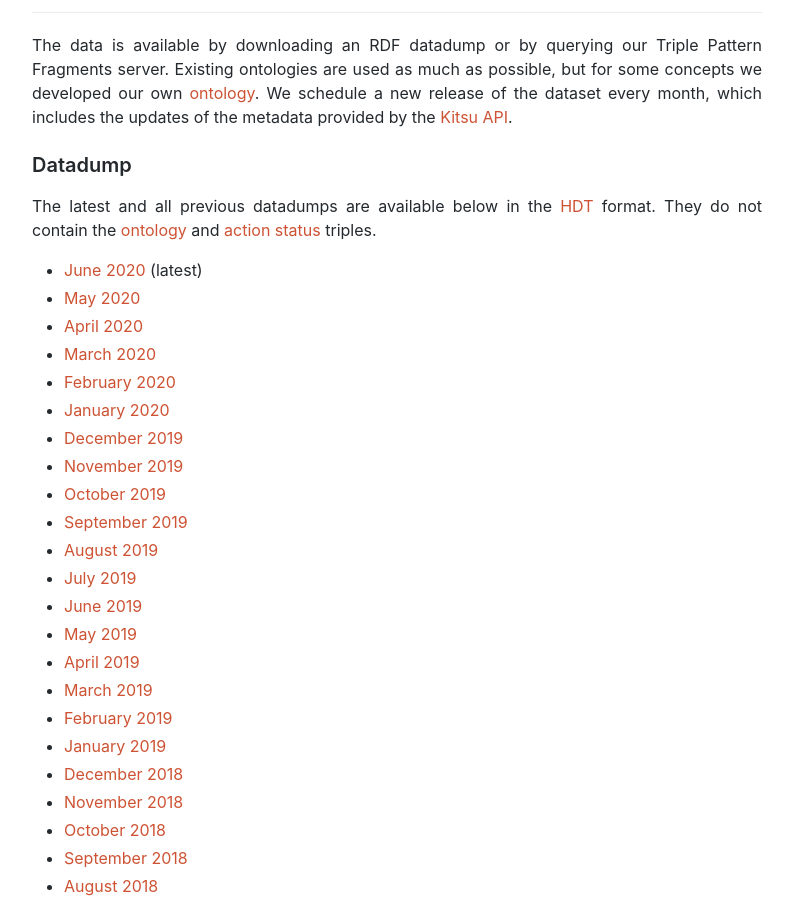
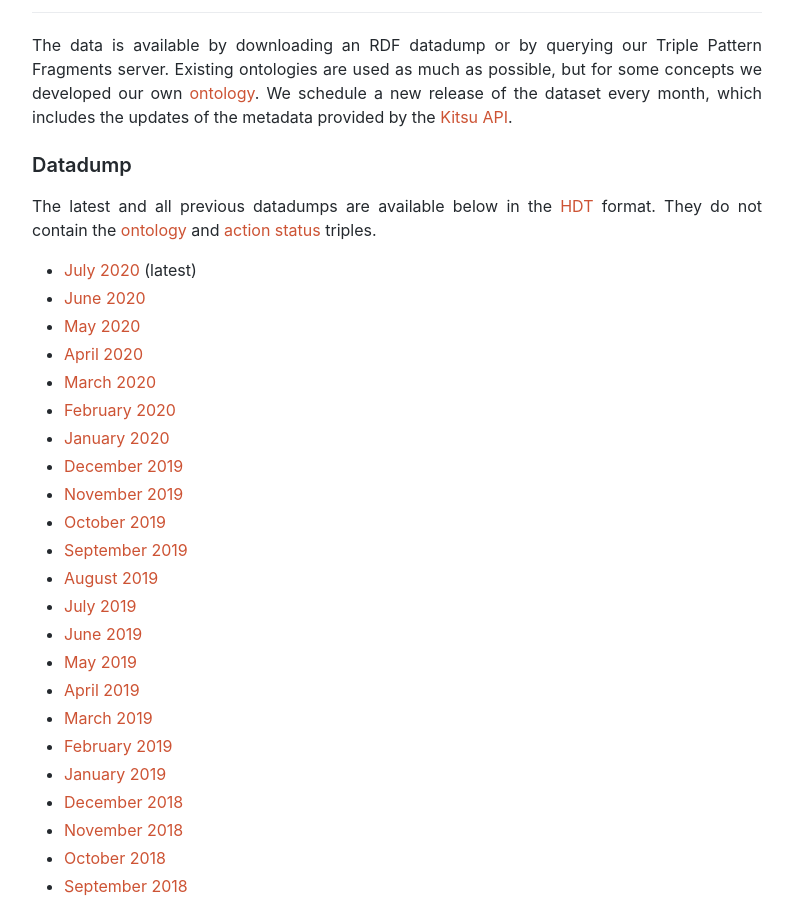
Before and after one commit to BetweenOurWorlds/website, a Jekyll site: the page built from data.html, in a window 1280 px wide and 900 px high, scrolled down 428 px. Shown: the whole window, without its empty margins (243-1036 px from the left). Built offline with Jekyll 4.4.1, drawn with Linux system fonts in a browser that asks for light colours.

Commit message:
add 2020-07 release

```diff
--- a/_data/datasets.yml
+++ b/_data/datasets.yml
@@ -1,6 +1,9 @@
+- name: July 2020
+  slug: 2020-07
+  latest: yes
 - name: June 2020
   slug: 2020-06
-  latest: yes
+  latest: no
 - name: May 2020
   slug: 2020-05
   latest: no
```
